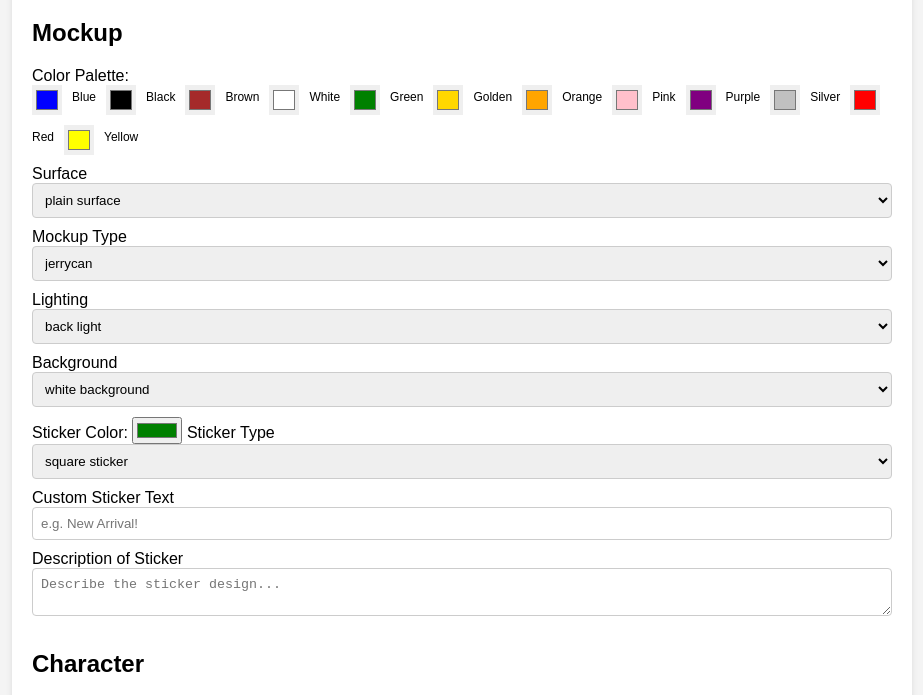
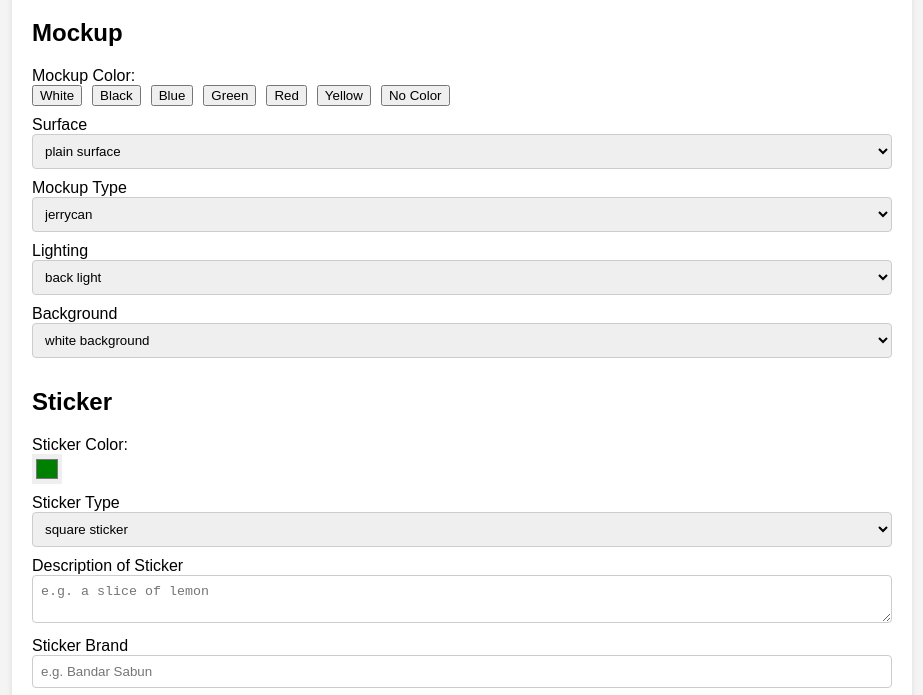
Before and after one commit to aiindonesiaart/productpromotion-vpg, a plain HTML site: page index.html in a window 1280 px wide. Shown: the part 101-796 px from the top of the page, without its empty margins (178-1101 px from the left). Drawn offline with Linux system fonts and the light colour scheme.

Commit message:
Update index.html

```diff
--- a/index.html
+++ b/index.html
@@ -10,25 +10,24 @@
   <div class="container">
     <h1>Product Promotion Video Prompt Generator</h1>
 
+    <!-- Notifications -->
+    <div id="notifications"></div>
+
     <!-- Mockup Section -->
     <section id="mockup-section">
       <h2>Mockup</h2>
 
-      <label>Color Palette:</label>
-      <div class="color-palette">
-        <input type="color" id="mockup-color" value="#0000FF"><span>Blue</span>
-        <input type="color" value="#000000"><span>Black</span>
-        <input type="color" value="#A52A2A"><span>Brown</span>
-        <input type="color" value="#FFFFFF"><span>White</span>
-        <input type="color" value="#008000"><span>Green</span>
-        <input type="color" value="#FFD700"><span>Golden</span>
-        <input type="color" value="#FFA500"><span>Orange</span>
-        <input type="color" value="#FFC0CB"><span>Pink</span>
-        <input type="color" value="#800080"><span>Purple</span>
-        <input type="color" value="#C0C0C0"><span>Silver</span>
-        <input type="color" value="#FF0000"><span>Red</span>
-        <input type="color" value="#FFFF00"><span>Yellow</span>
+      <label>Mockup Color:</label>
+      <div class="color-palette" id="mockup-colors">
+        <button data-color="white">White</button>
+        <button data-color="black">Black</button>
+        <button data-color="blue">Blue</button>
+        <button data-color="green">Green</button>
+        <button data-color="red">Red</button>
+        <button data-color="yellow">Yellow</button>
+        <button data-color="">No Color</button>
       </div>
+      <input type="hidden" id="mockup-color-value" />
 
       <label title="plain surface,bumpy surface,corrugated surface...">Surface</label>
       <select id="surface-select">
@@ -62,9 +61,16 @@
         <option>transparent background</option>
         <option>laundry background</option>
       </select>
+    </section>
+
+    <!-- Sticker Section -->
+    <section id="sticker-section">
+      <h2>Sticker</h2>
 
       <label>Sticker Color:</label>
-      <input type="color" id="sticker-color" value="#008000">
+      <div class="color-palette">
+        <input type="color" id="sticker-color" value="#008000">
+      </div>
 
       <label>Sticker Type</label>
       <select id="sticker-type-select">
@@ -73,20 +79,23 @@
         <option>oval sticker</option>
       </select>
 
-      <label>Custom Sticker Text</label>
-      <input type="text" id="sticker-text" placeholder="e.g. New Arrival!" />
+      <label>Description of Sticker</label>
+      <textarea id="sticker-description" placeholder="e.g. a slice of lemon"></textarea>
 
-      <label>Description of Sticker</label>
-      <textarea id="sticker-description" placeholder="Describe the sticker design..."></textarea>
+      <label>Sticker Brand</label>
+      <div id="sticker-brand-fields">
+        <input type="text" class="brand-input" placeholder="e.g. Bandar Sabun" />
+      </div>
+      <button id="add-sticker-brand-btn">+ Add Brand</button>
     </section>
 
     <!-- Character Section -->
     <section id="character-section">
       <h2>Character</h2>
-      <label>Character Description (Suggested: e.g. A woman with hijab)</label>
+      <label>Character Description</label>
       <input type="text" id="character-input" placeholder="e.g. A woman with hijab" />
 
-      <label>Activity (Suggested: e.g. holding a mockup)</label>
+      <label>Activity</label>
       <input type="text" id="activity-input" placeholder="e.g. holding a mockup" />
 
       <button id="toggle-dialogue-btn">+ Add Dialogue</button>
```
